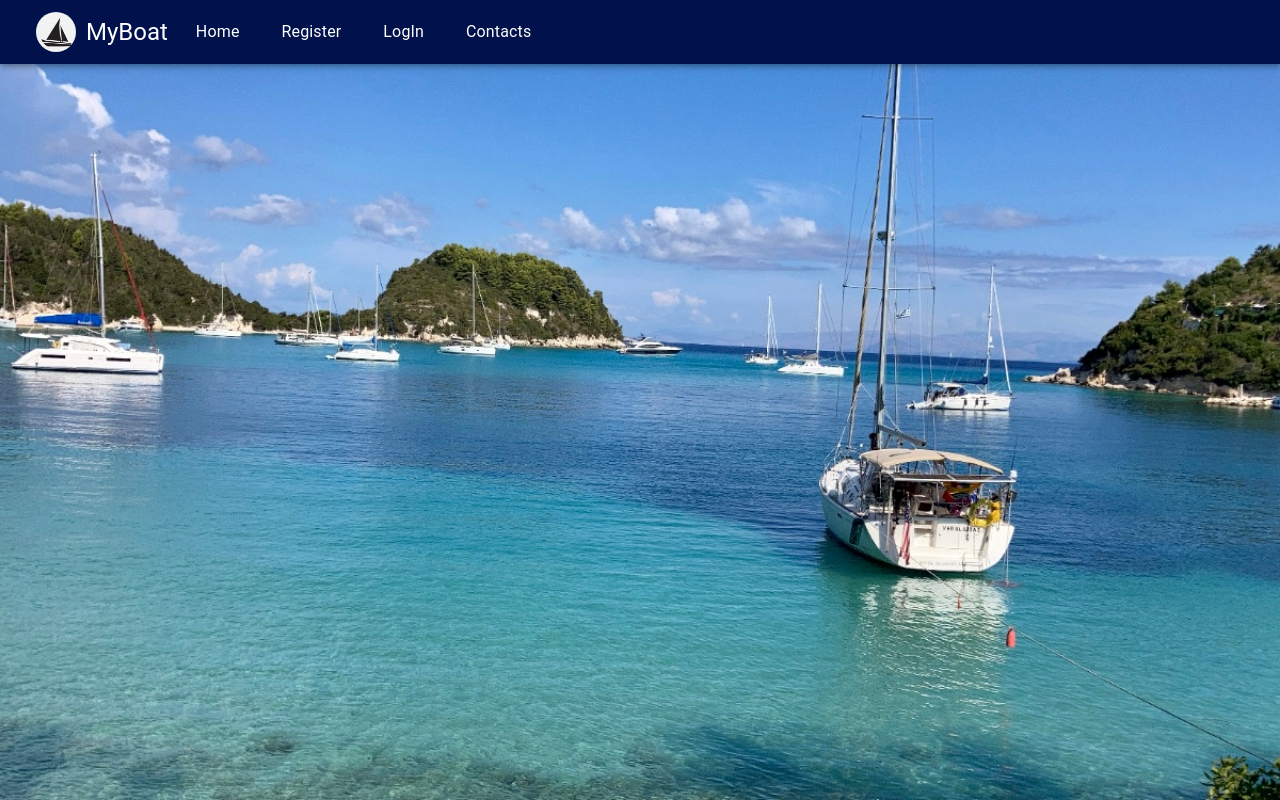
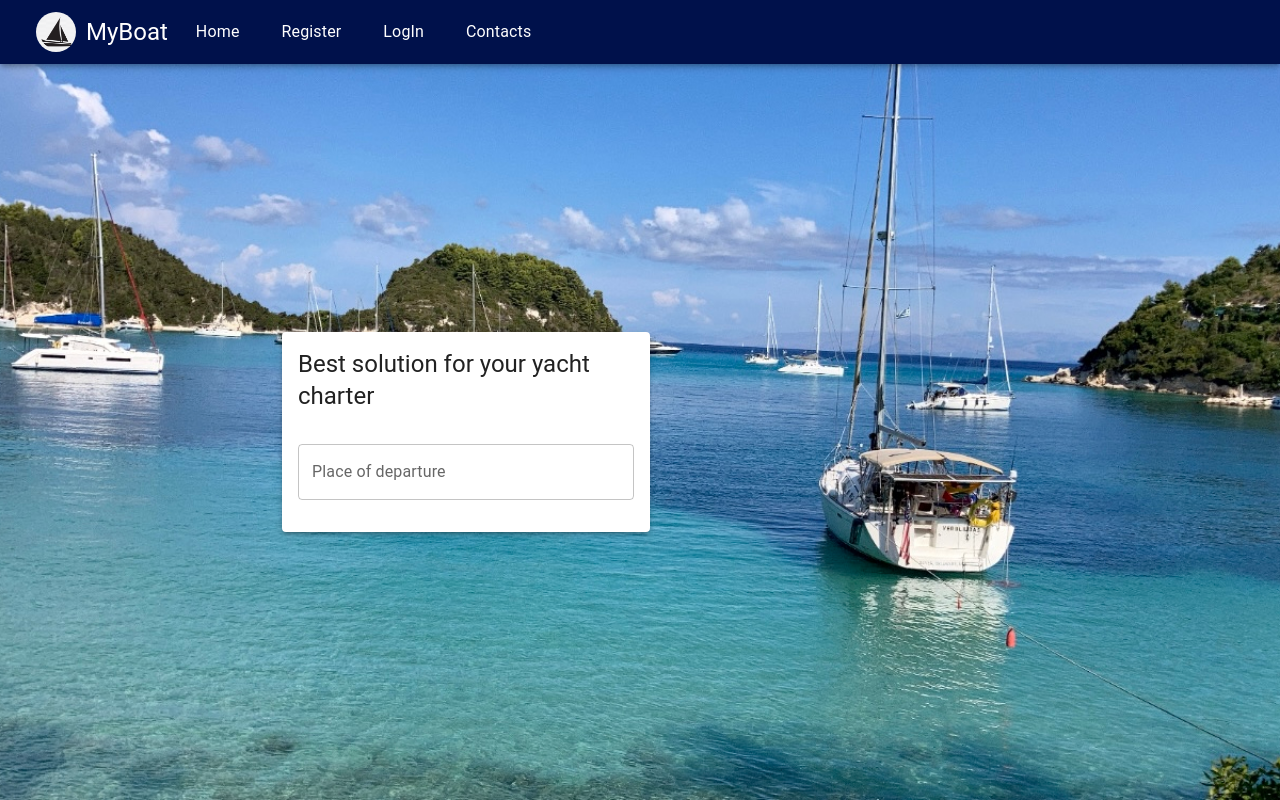
Before and after one commit to LaimaPetrauskiene/my-boat, a React (Create React App) app: page / in a window 1280 px wide. Built offline with nearby package versions, Linux system fonts and the light colour scheme.

Commit message:
HomePageCard created

```diff
--- a/package.json
+++ b/package.json
@@ -9,11 +9,13 @@
     "@material-ui/icons": "^4.11.2",
     "@material-ui/styles": "^4.11.4",
     "@mui/icons-material": "^5.3.1",
+    "@mui/lab": "^5.0.0-alpha.67",
     "@mui/material": "^5.3.1",
     "@mui/styles": "^5.3.0",
     "@testing-library/jest-dom": "^5.16.1",
     "@testing-library/react": "^12.1.2",
     "@testing-library/user-event": "^13.5.0",
+    "date-fns": "^2.28.0",
     "react": "^17.0.2",
     "react-dom": "^17.0.2",
     "react-scripts": "5.0.0",
--- /dev/null
+++ b/src/components/home-page-card/DatePicker.jsx
@@ -0,0 +1,23 @@
+import * as React from "react";
+import TextField from "@mui/material/TextField";
+import AdapterDateFns from "@mui/lab/AdapterDateFns";
+import LocalizationProvider from "@mui/lab/LocalizationProvider";
+import DatePicker from "@mui/lab/DatePicker";
+
+ const BasicDatePicker = () => {
+  const [value, setValue] = React.useState(null);
+
+  return (
+    <LocalizationProvider dateAdapter={AdapterDateFns}>
+      <DatePicker
+        label="Basic example"
+        value={value}
+        onChange={(newValue) => {
+          setValue(newValue);
+        }}
+        renderInput={(params) => <TextField {...params} />}
+      />
+    </LocalizationProvider>
+  );
+};
+export default BasicDatePicker
--- a/src/components/home-page-card/HomePageCard.jsx
+++ b/src/components/home-page-card/HomePageCard.jsx
@@ -1,9 +1,52 @@
-import React from 'react';
+import React from "react";
+import { Paper, Box, TextField, Typography } from "@mui/material";
+
+import BasicDatePicker from "./DatePicker";
 
 const HomePageCard = () => {
-  return <div>
+  return (
+    <Box
+      sx={{
+        width: 400,
 
-  </div>;
+        position: "absolute",
+        top: 300,
+        left: 250,
+        margin: 2,
+        padding: 2,
+      }}
+    >
+      <Paper elevation={3}>
+        <Typography variant="h5" sx={{ padding: 2 }}>
+          Best solution for your yacht charter
+        </Typography>
+        <Box
+          component="form"
+          sx={{
+            display: "flex",
+            justifyContent: "center",
+            alignItems: "center",
+            gap: 2,
+            margin: 2,
+            flexDirection: "column",
+          }}
+        >
+          <TextField
+            sx={{ width: "100%" }}
+            id="outlined-basic"
+            label="Place of departure"
+            variant="outlined"
+          >
+            Place of departure
+          </TextField>
+          <Box sx={{ display: "flex", gap: 3, mb: 2 }}>
+            <BasicDatePicker />
+            <BasicDatePicker />
+          </Box>
+        </Box>
+      </Paper>
+    </Box>
+  );
 };
 
 export default HomePageCard;
--- a/src/components/navbar/index.jsx
+++ b/src/components/navbar/index.jsx
@@ -1,11 +1,14 @@
 import React from "react";
+
 import Navbar from "./navbar";
+import HomePageCard from "../home-page-card/HomePageCard";
 
 
 const Home = () => {
   return (
     <div>
       <Navbar />
+      <HomePageCard/>
     </div>
   );
 };
--- a/src/index.jsx
+++ b/src/index.jsx
@@ -4,9 +4,9 @@ import App from './App';
 import reportWebVitals from './reportWebVitals';
 
 ReactDOM.render(
-  <React.StrictMode>
+  <>
     <App />
-  </React.StrictMode>,
+  </>,
   document.getElementById('root')
 );
 
```
Also changed, not shown: 1 other file (tests, documents, lock files or other folders).
